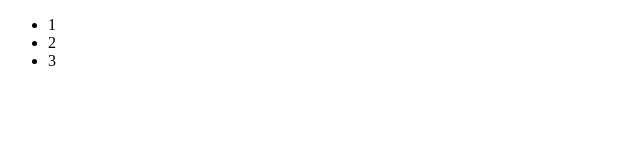
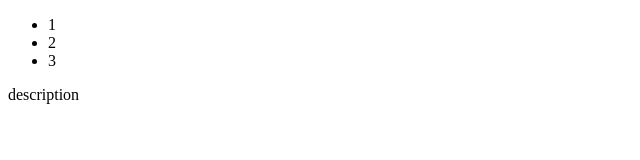
Before and after one commit to phantom0206/gitMain, a plain HTML site: page index.html in a window 1280 px wide. Shown: the full height of the page, 0-640 px from the left. Drawn offline with Linux system fonts and the light colour scheme.

Commit message:
Made some changes

```diff
--- a/index.html
+++ b/index.html
@@ -13,4 +13,7 @@
 		<li>3</li>
 	</ul>
 </body>
+<footer>
+	description
+</footer>
 </html>
```
Also changed, not shown: README.md.
